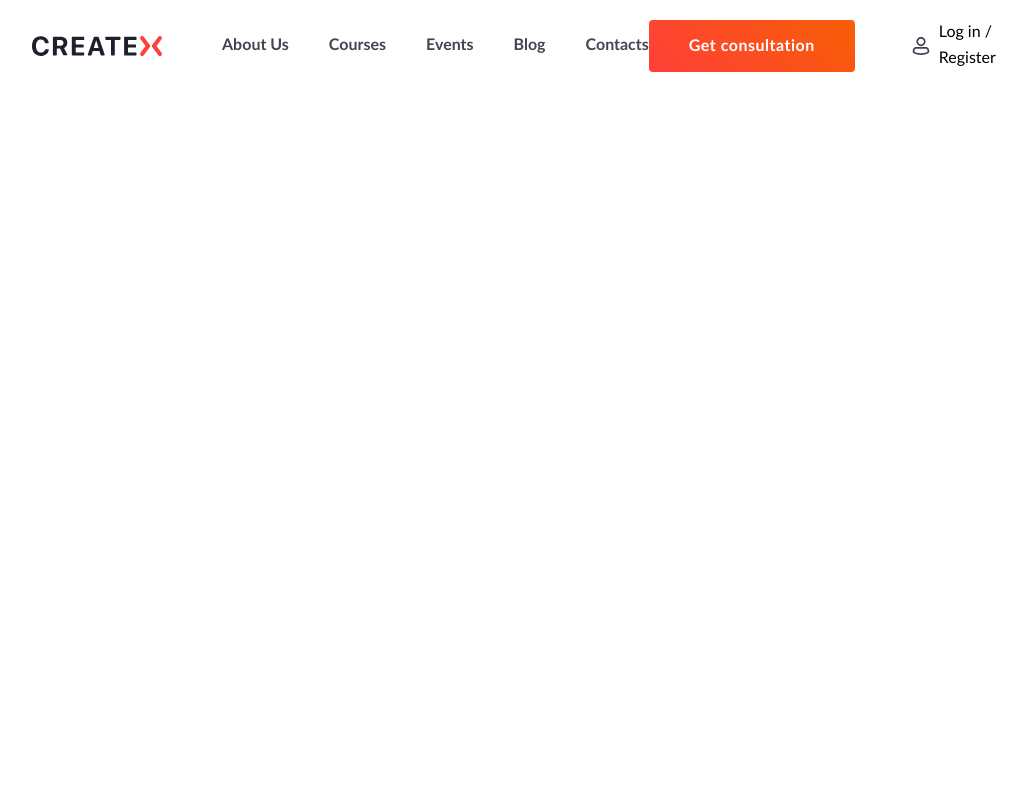
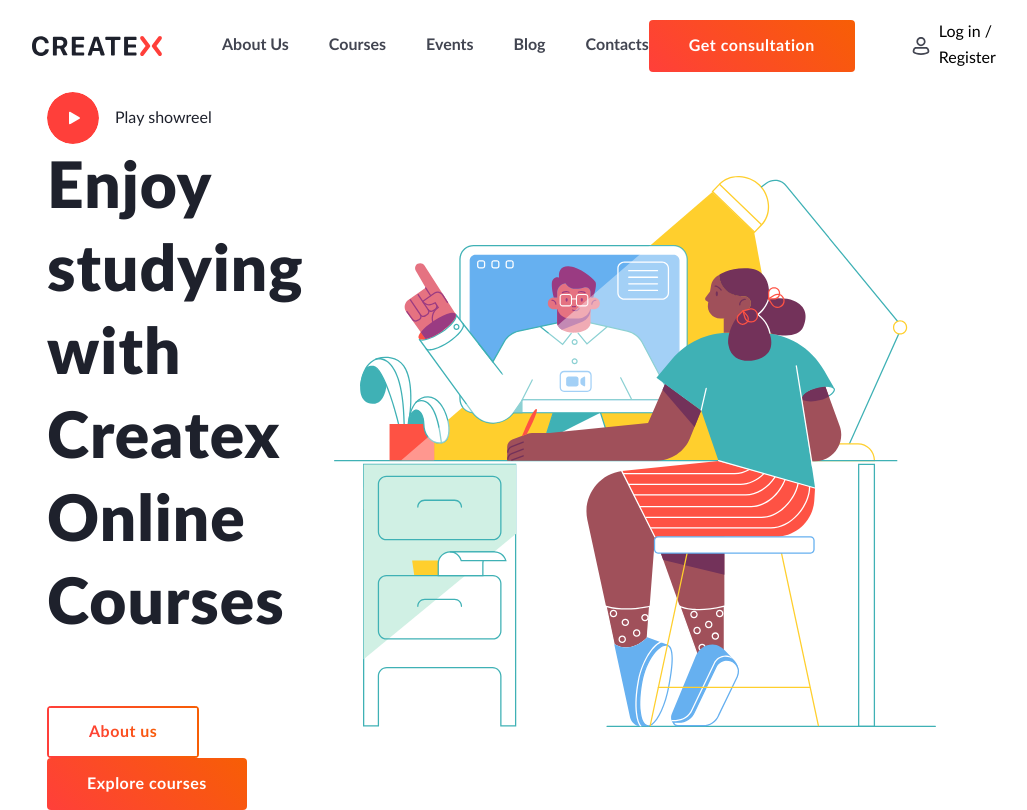
Before and after one commit to Onni-Via/aroken, a plain HTML site: page CreatexlendingPage/index.html in a window 1280 px wide. Shown: the whole page, without its empty margins (188-1215 px from the left). Drawn offline with Linux system fonts and the light colour scheme.

Commit message:
headerBody

```diff
--- a/CreatexlendingPage/css/style.css
+++ b/CreatexlendingPage/css/style.css
@@ -71,6 +71,7 @@ html, body {
     margin-right: 36px;
 }
 .button {
+    display: inline-block;
     font-weight: 700;
     line-height: 52px;
     letter-spacing: 0.5px;
@@ -85,6 +86,24 @@ html, body {
 .button:hover {
     transform: scale(1.05);
 }
+
+.button--empty {
+    background-image: none;
+    border-left: 2px solid #FF3F3A;
+    border-right: 2px solid #F75E05;
+    background-image: -webkit-linear-gradient(left, #FF3F3A, #F75E05), -webkit-linear-gradient(left, #FF3F3A, #F75E05);
+    background-image: linear-gradient(left, #FF3F3A, #F75E05), linear-gradient(left, #FF3F3A, #F75E05);
+    background-size: 100% 2px;
+    background-position: 0 100%, 0 0;
+    background-repeat: no-repeat;
+    background-clip: border-box;
+  }
+
+  .button--empty span {
+    background: linear-gradient(55.95deg, #FF3F3A 0%, #F75E05 100%);
+    -webkit-background-clip: text;
+    -webkit-text-fill-color: transparent;
+  }
 .header__user-nav {
     position: relative;
     padding-left: 48px;
@@ -110,5 +129,49 @@ html, body {
     color:#FF3F3A;
 }
 
+/* ------------------------------------------------- */
 .header__body {
 }
+.header__main {
+    display: flex;
+    justify-content: space-between;
+    align-items: center;
+    color: #1E212C;
+
+}
+.header__content {
+    margin-right: 30px;
+}
+.header__play {
+    display: inline-flex;
+    align-items: center;
+}
+
+.header__play svg {
+    margin-right: 16px;
+    border-radius: 50%;
+    transition: all .3s;
+}
+.header__play:hover svg {
+    box-shadow: 0 0 0 16px rgba(255, 63, 58, 0.12);
+}
+.header__title {
+    font-size: 64px;
+    font-weight: 900;
+    line-height: 130%;
+    letter-spacing: 1px;
+    text-align: left;
+    max-width: 500px;
+    margin-bottom: 60px;
+
+}
+.header__content-buttons {
+}
+.header__content-btn {
+    margin-right: 24px;
+}
+.header__content-btn:last-child {
+    margin-right: 0px;
+}
+.header__row {
+}
--- a/CreatexlendingPage/index.html
+++ b/CreatexlendingPage/index.html
@@ -44,7 +44,28 @@
                 </div>
             </div>
         </div>
-        <div class="header__body container"></div>
+        <div class="header__body container">
+            <div class="header__main">
+                <div class="header__content">
+                    <a class="header__play" href="#">
+                        <svg width="52" height="52" viewBox="0 0 52 52" fill="none" xmlns="http://www.w3.org/2000/svg">
+                            <circle cx="26" cy="26" r="26" fill="#FF3F3A"/>
+                            <path d="M32.5 25.134C33.1667 25.5189 33.1667 26.4811 32.5 26.866L23.5 32.0622C22.8333 32.4471 22 31.966 22 31.1962L22 20.8038C22 20.034 22.8333 19.5529 23.5 19.9378L32.5 25.134Z" fill="white"/>
+                        </svg>
+                        Play showreel
+                    </a>
+                    <h1 class="header__title">
+                        Enjoy studying with Createx Online Courses
+                    </h1>
+                    <div class="header__content-buttons">
+                        <a class="header__content-btn button button--empty"><span>About us</span></a>
+                        <a class="header__content-btn button">Explore courses</a>
+                    </div>
+                </div>
+                <img class="header_img" src="/CreatexlendingPage/images/illustration.svg" alt="">
+            </div>
+            <div class="header__row"></div>
+        </div>
     </header>
     <main></main>
     <footer></footer>
```
Also changed, not shown: 5 other files.
